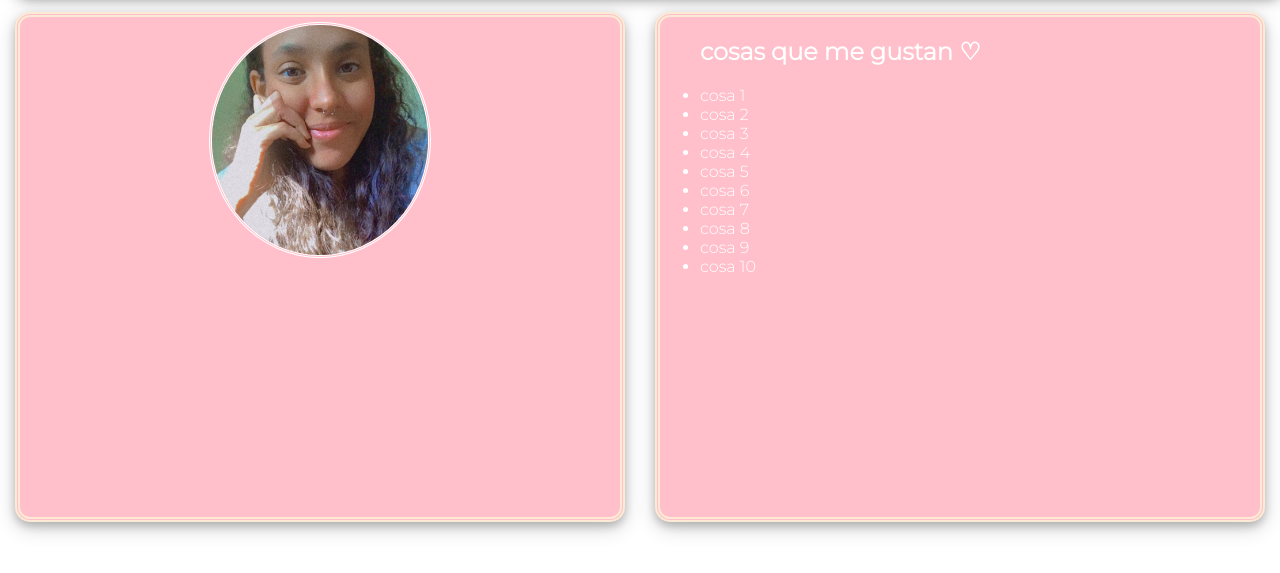
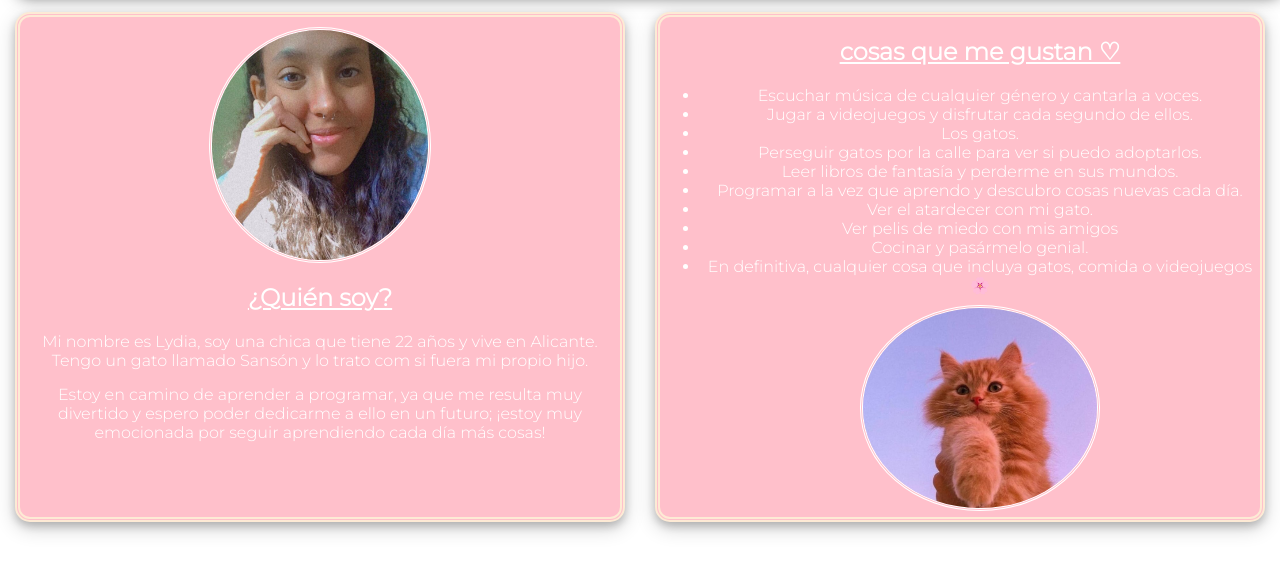
Before and after one commit to sailorlyx/Reto-1, a plain HTML site: page index.html in a window 1280 px wide. Shown: the part 103-676 px from the top of the page. Drawn offline with Linux system fonts and the light colour scheme.

Commit message:
inicio casi
inicio casi hecho jiji

```diff
--- a/index.html
+++ b/index.html
@@ -29,21 +29,25 @@
     <div class="li-container">
         <div class="li-card">
             <img class="li" src="imagenes/li.jpeg" alt="mifoto"/>
+            <h2>¿Quién soy?</h2>
+            <p>Mi nombre es Lydia, soy una chica que tiene 22 años y vive en Alicante. Tengo un gato llamado Sansón y lo trato com si fuera mi propio hijo.</p>
+            <p>Estoy en camino de aprender a programar, ya que me resulta muy divertido y espero poder dedicarme a ello en un futuro; ¡estoy muy emocionada por seguir aprendiendo cada día más cosas!</p>
 
         </div>
         <div class="li-card">
             <ul>
                 <h2>cosas que me gustan ♡</h2>
-                <li>cosa 1</li>
-                <li>cosa 2</li>
-                <li>cosa 3</li>
-                <li>cosa 4</li>
-                <li>cosa 5</li>
-                <li>cosa 6</li>
-                <li>cosa 7</li>
-                <li>cosa 8</li>
-                <li>cosa 9</li>
-                <li>cosa 10</li>
+                <li>Escuchar música de cualquier género y cantarla a voces.</li>
+                <li>Jugar a videojuegos y disfrutar cada segundo de ellos.</li>
+                <li>Los gatos.</li>
+                <li>Perseguir gatos por la calle para ver si puedo adoptarlos.</li>
+                <li>Leer libros de fantasía y perderme en sus mundos.</li>
+                <li>Programar a la vez que aprendo y descubro cosas nuevas cada día.</li>
+                <li>Ver el atardecer con mi gato.</li>
+                <li>Ver pelis de miedo con mis amigos</li>
+                <li>Cocinar y pasármelo genial.</li>
+                <li>En definitiva, cualquier cosa que incluya gatos, comida o videojuegos &#127800;</li>
+                <img class="neko" src="imagenes/neko.jpeg" alt="michi"/>
             </ul>
         </div>
     </div>
--- a/style.css
+++ b/style.css
@@ -45,6 +45,8 @@ header .nav-option {
     display: flex;
     flex-direction: row;
     min-height: 100px;
+    text-align: center;
+
 }
 
 .li-card {
@@ -58,6 +60,7 @@ header .nav-option {
     background: pink;
     margin: 15px;
     color: white;
+
 }
 
 .li {
@@ -65,9 +68,7 @@ header .nav-option {
     border-radius: 100%;
     border-style: double;
     display: block;
-    margin: 5px auto;
-
-
+    margin: 10px auto;
 }
 
 .titulo {
@@ -76,5 +77,20 @@ header .nav-option {
     margin: auto 15px;
     height: 100%;
     text-shadow: 2px 2px grey;
+}
 
+h2 {
+    text-decoration: underline white;
 }
+
+p {
+    margin:15px;
+}
+
+.neko {
+    max-height: 200px;
+    border-radius: 100%;
+    border-style: double;
+    display: block;
+    margin: 10px auto;
+}
```
Also changed, not shown: imagenes/fairy.jpeg (added), imagenes/neko.jpeg (added).
